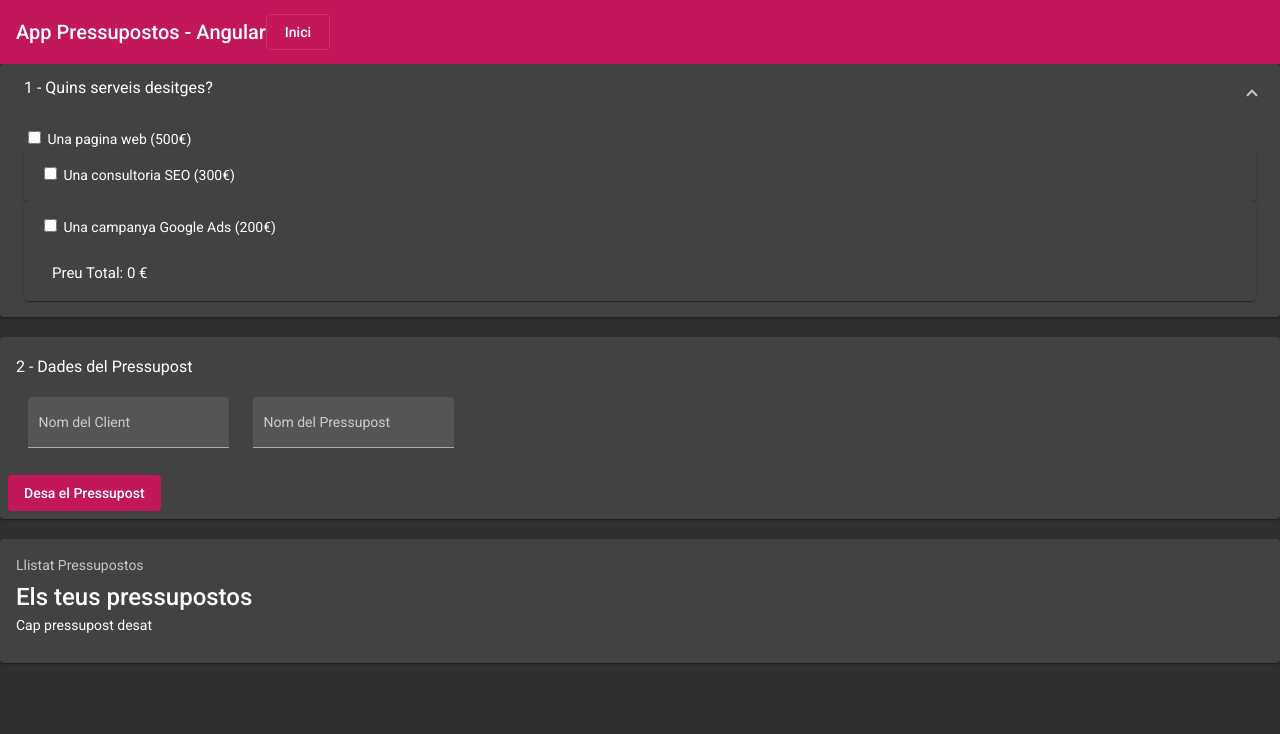
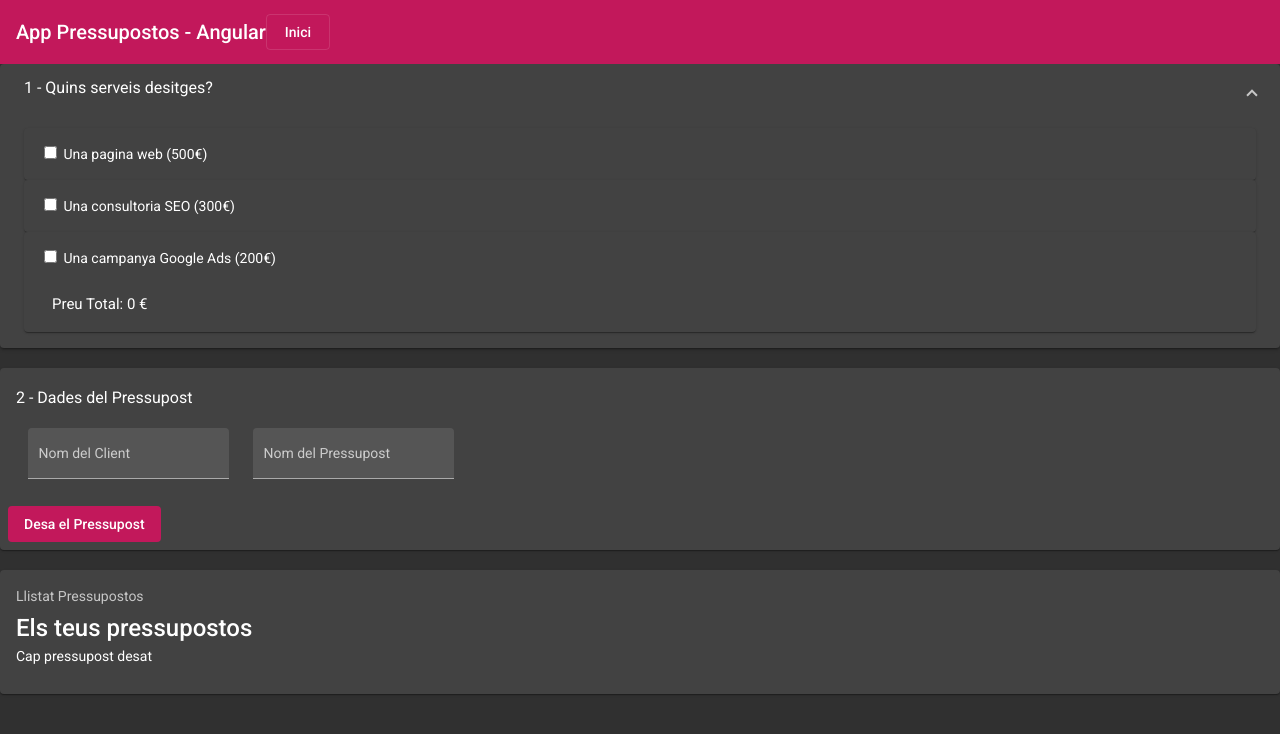
Before and after one commit to Jriera/Sprint7, an Angular app: page /home in a window 1280 px wide. Shown: the top 734 px of the page. Built offline with nearby package versions, Linux system fonts and the light colour scheme.

Commit message:
fix:Ubica el checkbox de la web dins de una mat-card

```diff
--- a/src/app/home/home.component.html
+++ b/src/app/home/home.component.html
@@ -15,7 +15,9 @@
     <mat-expansion-panel [expanded]="true">
         <mat-expansion-panel-header><h3>1 - Quins serveis desitges?</h3></mat-expansion-panel-header>
 
-        <input type="checkbox" [(ngModel)]='webCheckboxFlag' (click)='[webSelected(),getTotal()]'> Una pagina web (500€)
+        <mat-card>
+          <input type="checkbox" [(ngModel)]='webCheckboxFlag' (click)='[webSelected(),getTotal()]'> Una pagina web (500€)
+        </mat-card>
 
     <mat-card *ngIf='webCheckboxFlag===true' @inOutPaneAnimation >
         <app-panell   @inOutPaneAnimation (totalEmitter)='updateTotal($event)'></app-panell>
```
